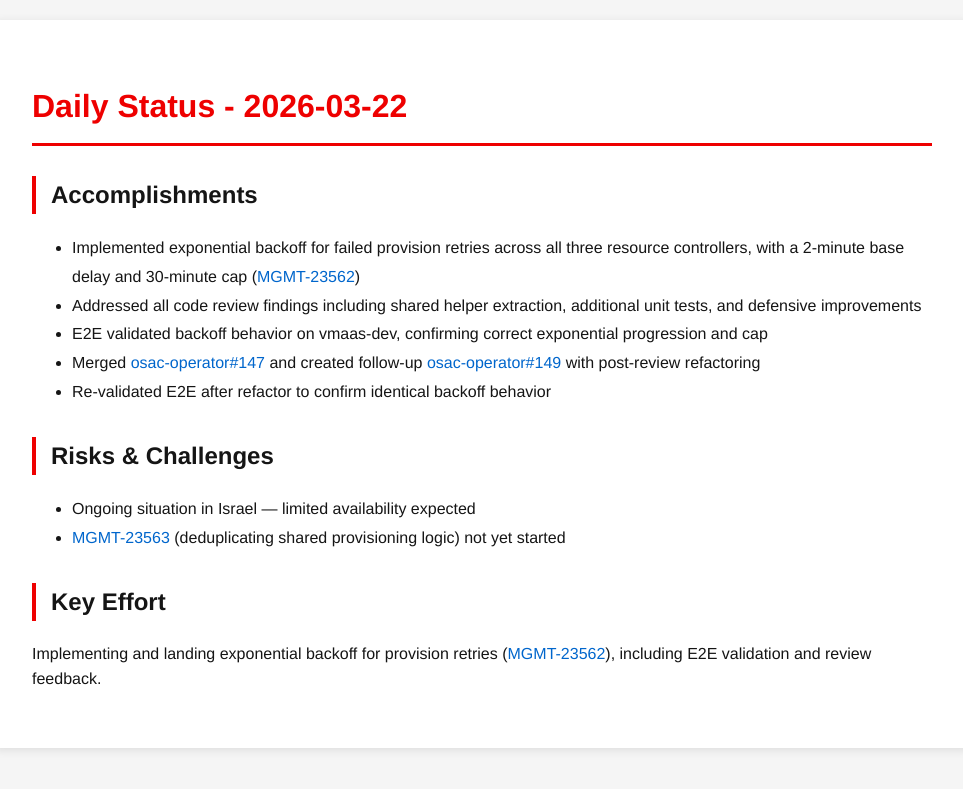
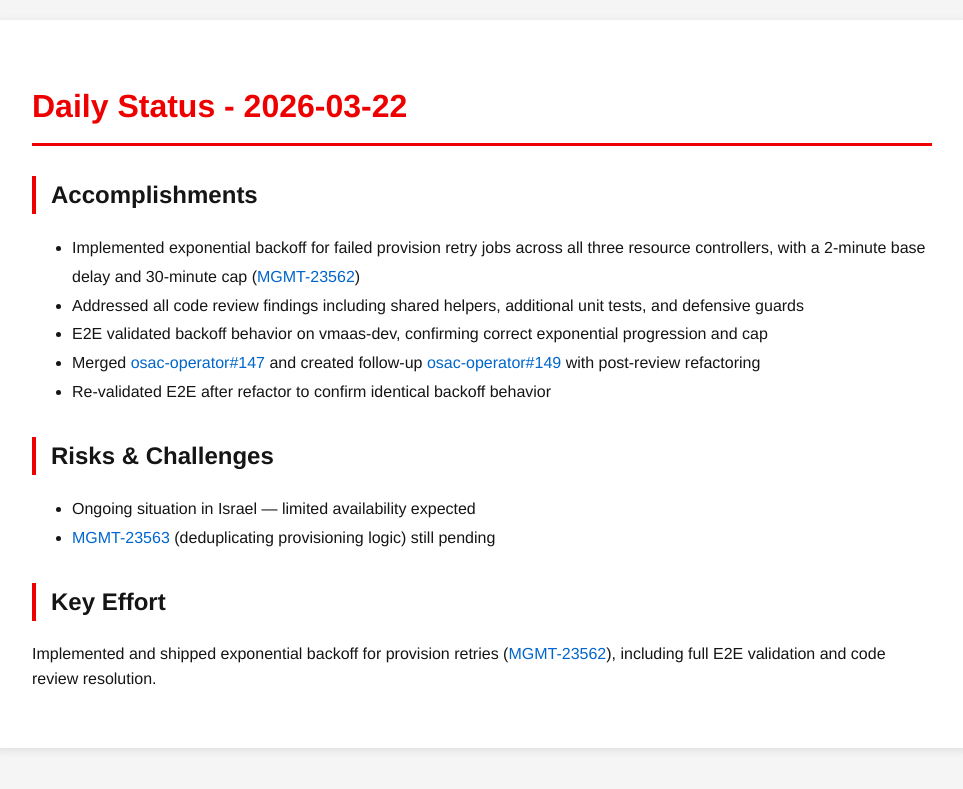
Before and after one commit to tzvatot/daily-status, a Jekyll site: the page built from 2026-03-22.md, in a window 1280 px wide. Shown: the top 789 px of the page, without its empty margins (158-1121 px from the left). Built offline with Jekyll 4.4.1, drawn with Linux system fonts in a browser that asks for light colours.

Commit message:
Daily status update - 2026-03-22

```diff
--- a/2026-03-22.md
+++ b/2026-03-22.md
@@ -7,15 +7,15 @@ date: 2026-03-22
 # Daily Status - 2026-03-22
 
 ## Accomplishments
-- Implemented exponential backoff for failed provision retries across all three resource controllers, with a 2-minute base delay and 30-minute cap ([MGMT-23562](https://issues.redhat.com/browse/MGMT-23562))
-- Addressed all code review findings including shared helper extraction, additional unit tests, and defensive improvements
+- Implemented exponential backoff for failed provision retry jobs across all three resource controllers, with a 2-minute base delay and 30-minute cap ([MGMT-23562](https://issues.redhat.com/browse/MGMT-23562))
+- Addressed all code review findings including shared helpers, additional unit tests, and defensive guards
 - E2E validated backoff behavior on vmaas-dev, confirming correct exponential progression and cap
 - Merged [osac-operator#147](https://github.com/osac-project/osac-operator/pull/147) and created follow-up [osac-operator#149](https://github.com/osac-project/osac-operator/pull/149) with post-review refactoring
 - Re-validated E2E after refactor to confirm identical backoff behavior
 
 ## Risks & Challenges
 - Ongoing situation in Israel — limited availability expected
-- [MGMT-23563](https://issues.redhat.com/browse/MGMT-23563) (deduplicating shared provisioning logic) not yet started
+- [MGMT-23563](https://issues.redhat.com/browse/MGMT-23563) (deduplicating provisioning logic) still pending
 
 ## Key Effort
-Implementing and landing exponential backoff for provision retries ([MGMT-23562](https://issues.redhat.com/browse/MGMT-23562)), including E2E validation and review feedback.
+Implemented and shipped exponential backoff for provision retries ([MGMT-23562](https://issues.redhat.com/browse/MGMT-23562)), including full E2E validation and code review resolution.
```
